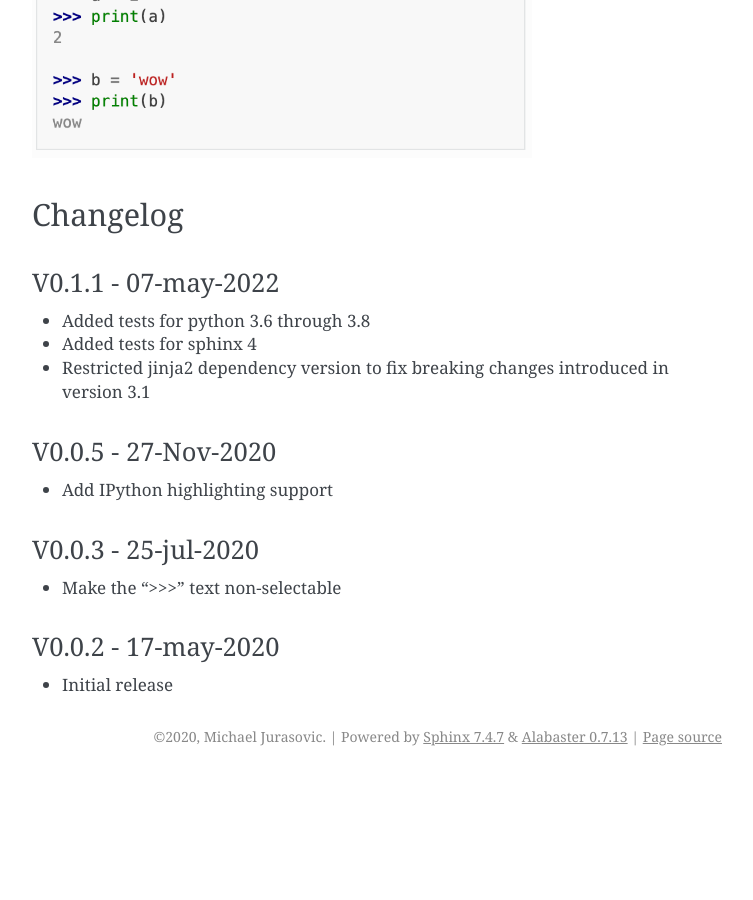
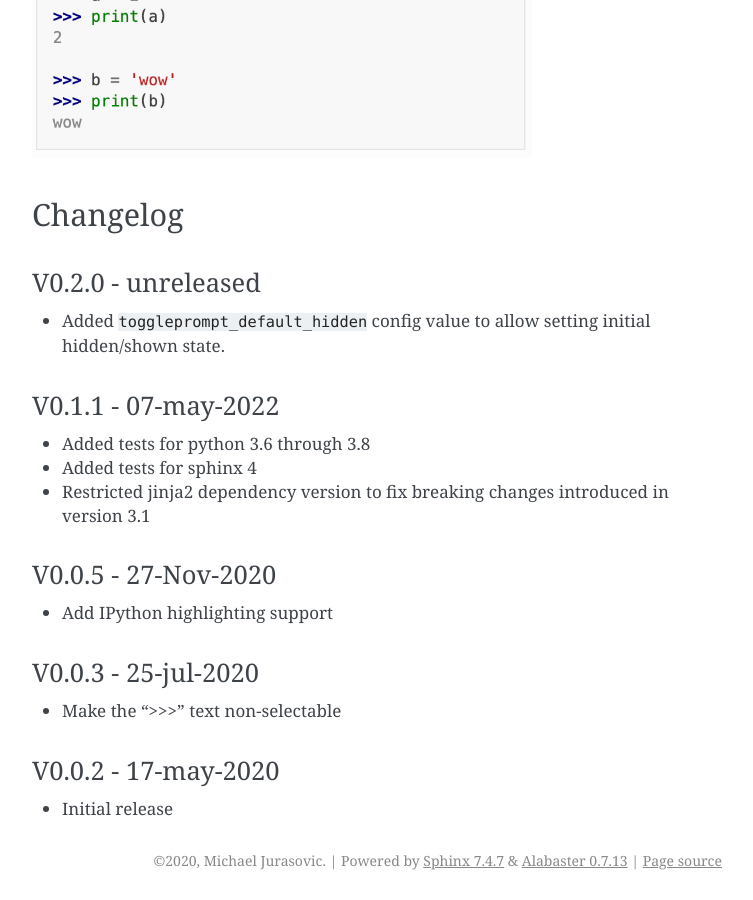
Before and after one commit to jurasofish/sphinx-toggleprompt, a Sphinx documentation site: the page built from doc/index.rst, in a window 1280 px wide and 900 px high, scrolled down 2513 px. Shown: the whole window, without its empty margins (388-1141 px from the left). Built offline with Sphinx 7.4.7, drawn with Linux system fonts in a browser that asks for light colours; before the commit the page ends 3289 px from its top, so only the background shows below that.

Commit message:
changelog

```diff
--- a/doc/index.rst
+++ b/doc/index.rst
@@ -154,6 +154,12 @@ There's an example of this in the doc_copybutton folder.
 Changelog
 ================================
 
+V0.2.0 - unreleased
+-----------------------
+
+- Added ``toggleprompt_default_hidden`` config value to allow setting initial hidden/shown state.
+
+
 V0.1.1 - 07-may-2022
 -----------------------
 
```
